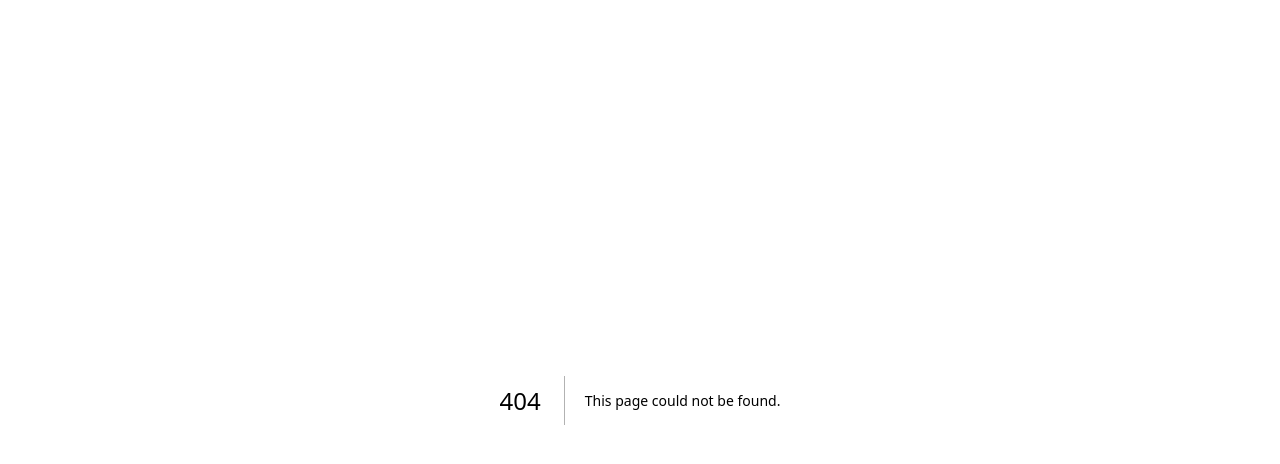
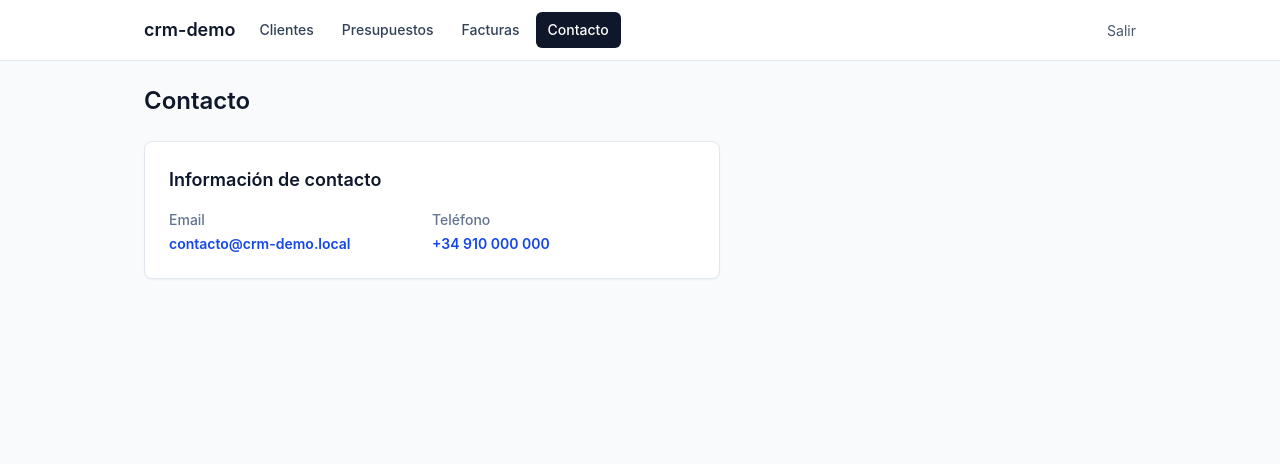
Before and after one commit to daboy-dev/crm-demo, a Next.js app: page /contacto in a window 1280 px wide. Before the commit this address had no page. Shown: the top 464 px of the page. Built offline with nearby package versions, Linux system fonts and the light colour scheme.

Commit message:
Run #14: Añade una página de contacto con el email y el teléfono de l (#13)
* feat(nav): add contact link to navigation bar

* feat(contact): add contact page and register e2e page capture

```diff
--- /dev/null
+++ b/src/app/(crm)/contacto/page.tsx
@@ -0,0 +1,41 @@
+import type { Metadata } from "next";
+import { PageHeader } from "@/components/page-header";
+
+export const metadata: Metadata = { title: "Contacto · crm-demo" };
+
+export default function ContactPage() {
+  return (
+    <>
+      <PageHeader title="Contacto" />
+      <div
+        data-testid="contact-info"
+        className="rounded-lg border border-slate-200 bg-white p-6 shadow-xs max-w-xl"
+      >
+        <h2 className="text-lg font-semibold text-slate-900 mb-4">
+          Información de contacto
+        </h2>
+        <dl className="grid grid-cols-1 gap-y-4 text-sm sm:grid-cols-2">
+          <div>
+            <dt className="text-slate-500 font-medium">Email</dt>
+            <dd className="mt-1 text-slate-900 font-semibold">
+              <a
+                href="mailto:contacto@crm-demo.local"
+                className="text-blue-700 hover:underline"
+              >
+                contacto@crm-demo.local
+              </a>
+            </dd>
+          </div>
+          <div>
+            <dt className="text-slate-500 font-medium">Teléfono</dt>
+            <dd className="mt-1 text-slate-900 font-semibold">
+              <a href="tel:+34910000000" className="text-blue-700 hover:underline">
+                +34 910 000 000
+              </a>
+            </dd>
+          </div>
+        </dl>
+      </div>
+    </>
+  );
+}
--- a/src/components/nav-links.tsx
+++ b/src/components/nav-links.tsx
@@ -7,6 +7,7 @@ export const NAV_ITEMS = [
   { href: "/clientes", label: "Clientes" },
   { href: "/presupuestos", label: "Presupuestos" },
   { href: "/facturas", label: "Facturas" },
+  { href: "/contacto", label: "Contacto" },
 ] as const;
 
 const linkClass = "rounded-md px-3 py-2 text-sm font-medium whitespace-nowrap";
```
Also changed, not shown: 1 other file (tests, documents, lock files or other folders).
